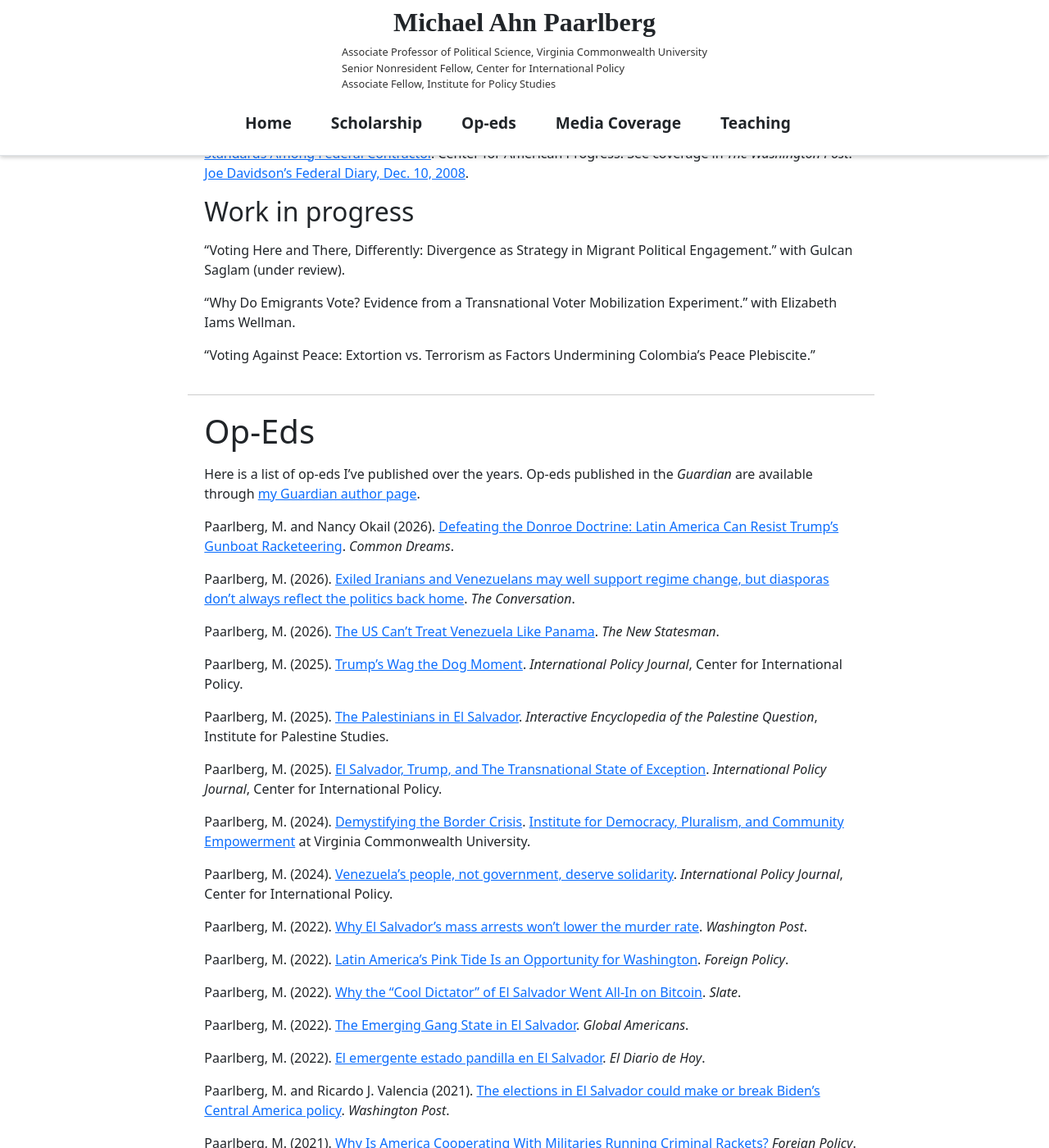
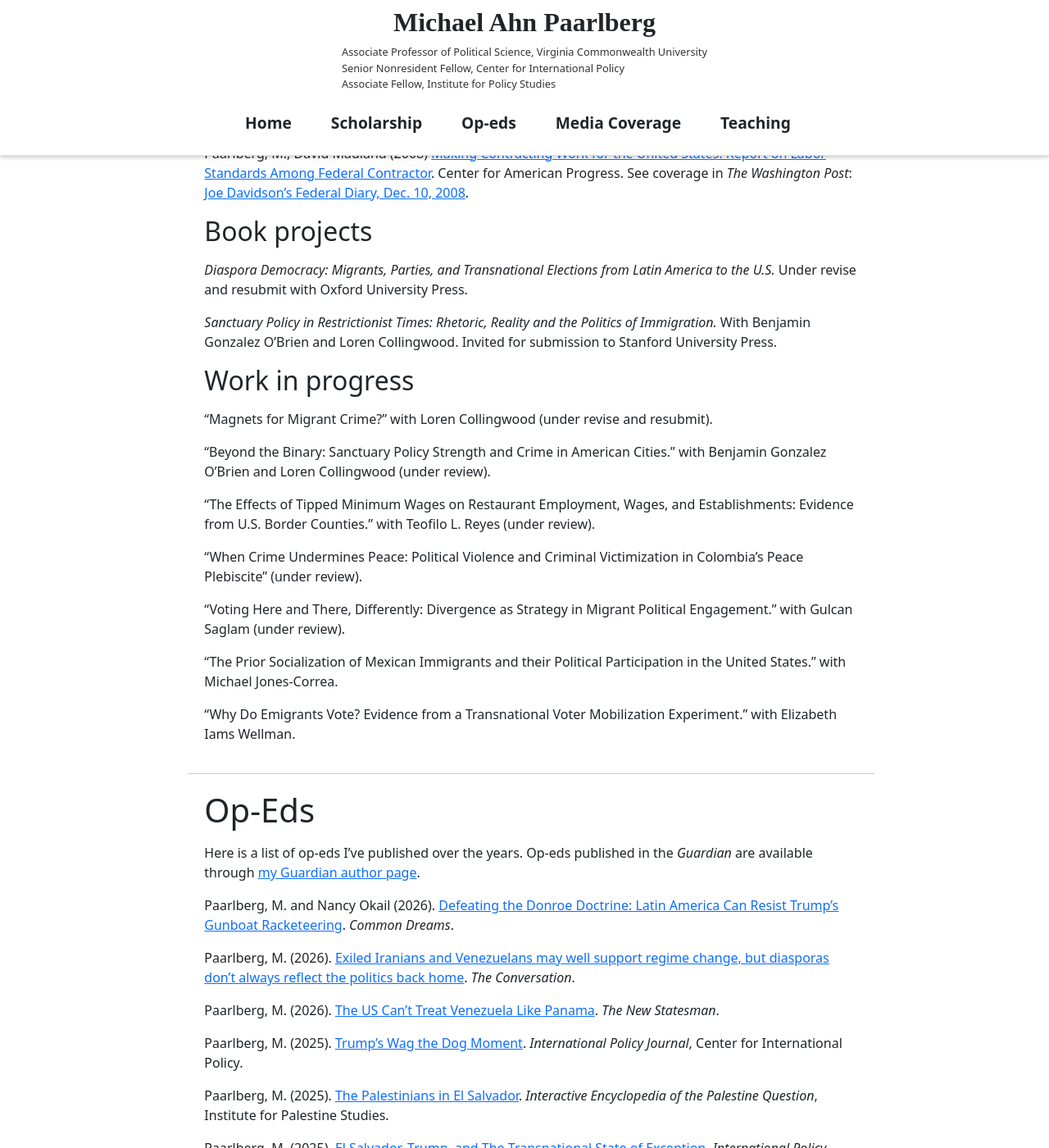
Before and after one commit to RelevantResearch/michael-paarlberg, a Jekyll site: the page built from _pages/home.md, in a window 1280 px wide and 1400 px high, scrolled down 2834 px. Shown: the whole window at 82% size. Built offline with Jekyll 4.4.1, drawn with Linux system fonts in a browser that asks for light colours; some of the changed text lies outside the part shown.

Commit message:
Sync works in progress and book projects to CV; use CV title for JEMS article
Co-Authored-By: Claude Sonnet 5.5 <noreply@anthropic.com>

```diff
--- a/_includes/pages/scholarship.md
+++ b/_includes/pages/scholarship.md
@@ -22,9 +22,9 @@ Paarlberg, M. (2020). "[Hometown Associations and Parties as Vehicles for Mexica
 
 <!-- Included above. Paarlberg, M. (2020). "[Anti-Party Skew and Variation in Diaspora Outreach by Mexican Parties](https://www.taylorfrancis.com/chapters/edit/10.4324/9781003015086-5/anti-party-skew-variation-diaspora-outreach-mexican-parties-michael-ahn-paarlberg)" in _Political Parties Abroad: A New Arena for Party Politics_, edited by Kernalegenn, Tudi, and Emilie van Haute. -->
 
-Paarlberg, M. (2019). [Competing for the Diaspora's Influence at Home: Party Structure and Transnational Campaign Activity in El Salvador](https://doi.org/10.1080/1369183X.2017.1409166). _Journal of Ethnic and Migration Studies_, 45(4), 539-560.
+Paarlberg, M. (2019). [Competing for the Diaspora's Influence at Home: Party Structure and Transnational Campaign Activity in Latin America](https://doi.org/10.1080/1369183X.2017.1409166). _Journal of Ethnic and Migration Studies_, 45(4), 539-560.
 
-- Republished in: Délano Alonso, A. & Mylonas, H. (2021). [The Microfoundations of Diaspora Politics](https://www.routledge.com/The-Microfoundations-of-Diaspora-Politics/Alonso-Mylonas/p/book/9781032042800?srsltid=AfmBOorrLJdHBIjOWVNEWbsDe77rZsBFhSzoXVzVXcRzD6wtLNXVocRI). _Routledge_.
+- Republished under the title "Competing for the Diaspora's Influence at Home: Party Structure and Transnational Campaign Activity in El Salvador" in: Délano Alonso, A. & Mylonas, H. (2021). [The Microfoundations of Diaspora Politics](https://www.routledge.com/The-Microfoundations-of-Diaspora-Politics/Alonso-Mylonas/p/book/9781032042800?srsltid=AfmBOorrLJdHBIjOWVNEWbsDe77rZsBFhSzoXVzVXcRzD6wtLNXVocRI). _Routledge_.
 
 Paarlberg, M. (2017). [Transnational Militancy: Diaspora Influence over Electoral Activity in Latin America](https://www.jstor.org/stable/26330994). _Comparative Politics_, 49(4), 463-482.
 
@@ -49,10 +49,24 @@ Paarlberg, M., Ari Schwartz, Michael Wasser, and Merrit Gillard (2015) [Unpredic
 
 Paarlberg, M., David Madland (2008) [Making Contracting Work for the United States: Report on Labor Standards Among Federal Contractor](https://www.google.com/url?q=https%3A%2F%2Fwww.americanprogress.org%2Fissues%2Fgeneral%2Fnews%2F2008%2F12%2F08%2F5313%2Fmaking-contracting-work-for-the-united-states%2F&sa=D&sntz=1&usg=AOvVaw0AOP4jDKjmVN_APibspc6R). Center for American Progress. See coverage in _The Washington Post_: [Joe Davidson's Federal Diary, Dec. 10, 2008](http://www.google.com/url?q=http%3A%2F%2Fwww.washingtonpost.com%2Fwp-dyn%2Fcontent%2Farticle%2F2008%2F12%2F09%2FAR2008120903120.html&sa=D&sntz=1&usg=AOvVaw2fCyDpZ8npqxJYFNfYB6Kh).
 
+## Book projects
+
+_Diaspora Democracy: Migrants, Parties, and Transnational Elections from Latin America to the U.S._ Under revise and resubmit with Oxford University Press.
+
+_Sanctuary Policy in Restrictionist Times: Rhetoric, Reality and the Politics of Immigration._ With Benjamin Gonzalez O'Brien and Loren Collingwood. Invited for submission to Stanford University Press.
+
 ## Work in progress
+
+"Magnets for Migrant Crime?" with Loren Collingwood (under revise and resubmit).
+
+"Beyond the Binary: Sanctuary Policy Strength and Crime in American Cities." with Benjamin Gonzalez O'Brien and Loren Collingwood (under review).
+
+"The Effects of Tipped Minimum Wages on Restaurant Employment, Wages, and Establishments: Evidence from U.S. Border Counties." with Teofilo L. Reyes (under review).
+
+"When Crime Undermines Peace: Political Violence and Criminal Victimization in Colombia's Peace Plebiscite" (under review).
 
 "Voting Here and There, Differently: Divergence as Strategy in Migrant Political Engagement." with Gulcan Saglam (under review).
 
+"The Prior Socialization of Mexican Immigrants and their Political Participation in the United States." with Michael Jones-Correa.
+
 "Why Do Emigrants Vote? Evidence from a Transnational Voter Mobilization Experiment." with Elizabeth Iams Wellman.
-
-"Voting Against Peace: Extortion vs. Terrorism as Factors Undermining Colombia's Peace Plebiscite."
```
